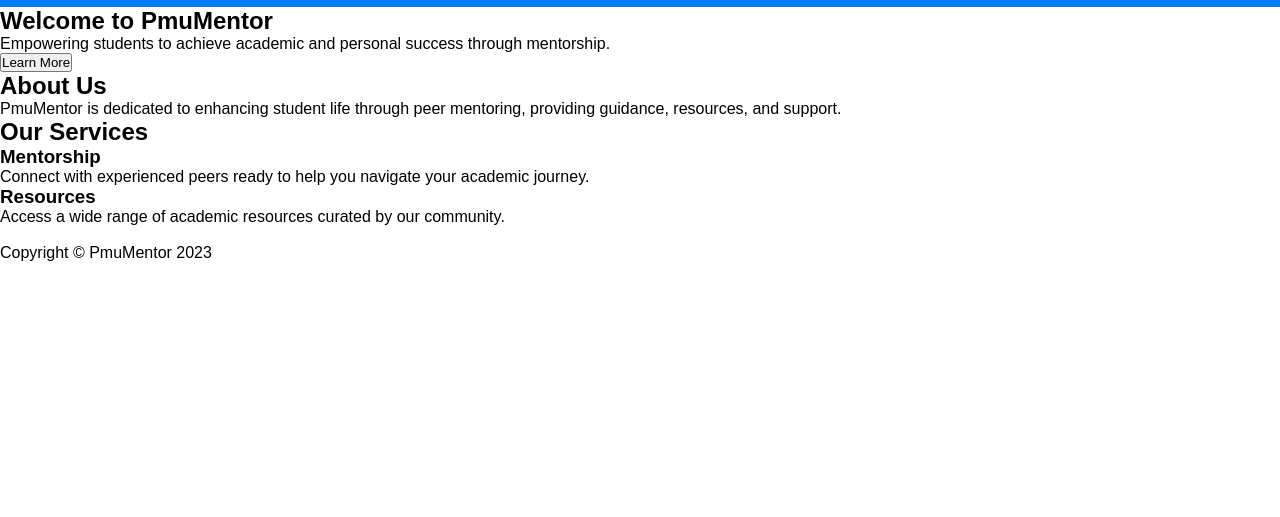
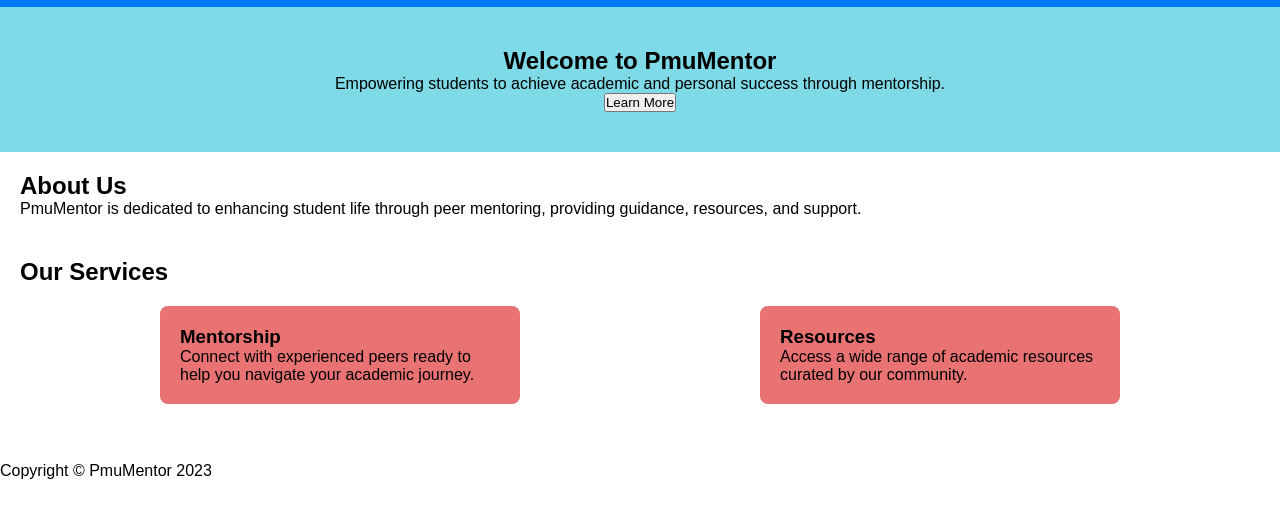
Before and after one commit to dhaialburaik/PMUMentor, a plain HTML site: page index.html in a window 1280 px wide. Shown: the part 63-580 px from the top of the page. Drawn offline with nearby package versions, Linux system fonts and the light colour scheme.

Commit message:
added css to the intro, services, about, and created a services container

```diff
--- a/styles.css
+++ b/styles.css
@@ -34,3 +34,31 @@ header .navbar ul li a {
     color: white;
     text-decoration: none;
 }
+.intro-section {
+    background-color: #7edae6;
+    padding: 40px 20px;
+    text-align: center;
+}
+
+section {
+    padding: 20px;
+}
+
+.services-container {
+    display: flex;
+    justify-content: space-around;
+    padding: 20px;
+}
+
+.about{
+    background: #e97272;
+    padding: 20px;
+    border-radius: 8px;
+    width: 30%;
+}
+.service {
+    background: #e97272;
+    padding: 20px;
+    border-radius: 8px;
+    width: 30%;
+}
```
